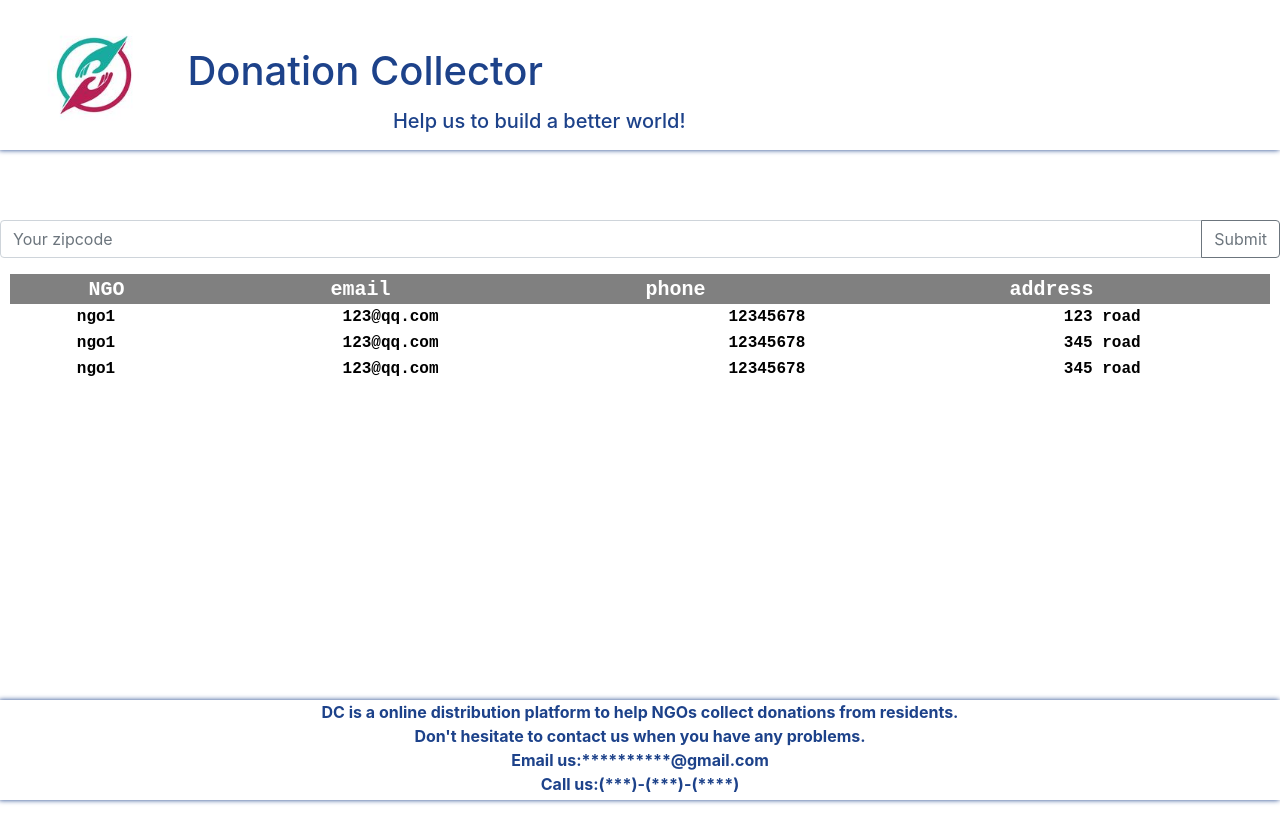
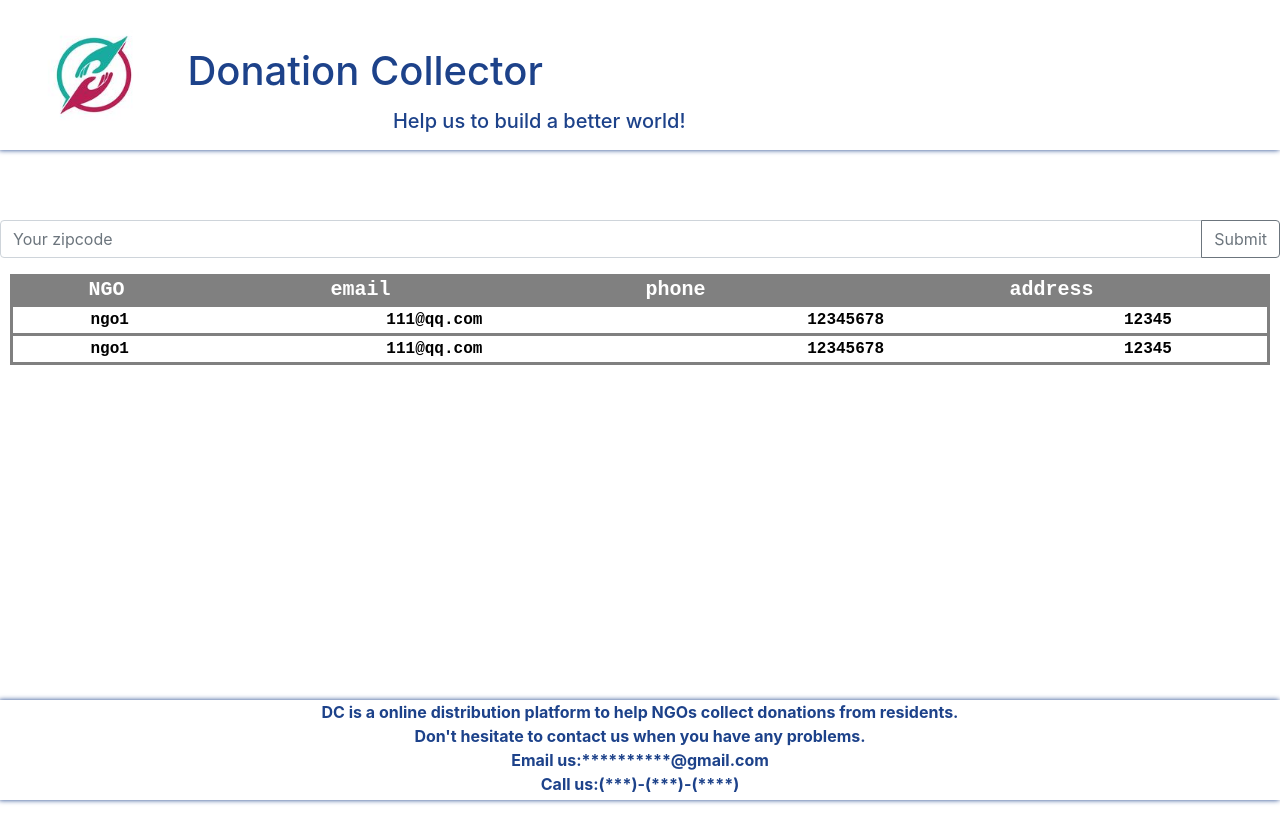
Before and after one commit to Donation-Collector/donation-collector, a React (Create React App) app: page /resident/drop in a window 1280 px wide. Built offline with nearby package versions, Linux system fonts and the light colour scheme; no server answers.

Commit message:
drop-off done

```diff
--- a/src/components/Drop-off/Body.js
+++ /dev/null
@@ -1,43 +0,0 @@
-import React, {Component} from 'react';
-import NGOInfo from './NGOInfo';
-
-class Body extends Component {
-    constructor(props) {
-        super(props);
-        this.state = {
-            data : this.props.showdropoff
-        }
-    }
-
-    render() {
-        const {data} = this.state;
-        return (
-            <body className="body">
-            <div className="div1">
-                <table className="table1">
-                    <tr>
-                        <th>NGO</th>
-                        <th>email</th>
-                        <th>phone</th>
-                        <th>address</th>
-                    </tr>
-                </table>
-            </div>
-            <div className="div2">
-                <table className="table2">
-                    {data.map(
-                        info => {
-                            return <NGOInfo
-                                key = {info.address}
-                                data = {info}
-                            />
-                        }
-                    )}
-                </table>
-            </div>
-            </body>
-        );
-    }
-}
-
-export default Body;
--- a/src/components/Drop-off/Drop-off-App.js
+++ b/src/components/Drop-off/Drop-off-App.js
@@ -1,7 +1,7 @@
 import React, {Component} from 'react';
-import Body from "./Body";
 import TopBar from "../starter-page/TopBar"
 import AboutUsMain from "../starter-page/About-us-main";
+import NGOInfo from "./NGOInfo";
 
 
 class DropOffApp extends Component {
@@ -9,9 +9,8 @@ class DropOffApp extends Component {
         super();
         this.state= {
             zipcode: '',
-            dropoff: [{NGOname: "ngo1", email:"123@qq.com", phone:"12345678", address:"123 road"},
-                {NGOname: "ngo1", email:"123@qq.com", phone:"12345678", address:"345 road"},
-                {NGOname: "ngo1", email:"123@qq.com", phone:"12345678", address:"345 road"}]
+            dropoff: [{NGOname: "ngo1", email: "111@qq.com", phone: "12345678", address: "12345"},
+                {NGOname: "ngo1", email: "111@qq.com", phone: "12345678", address: "12345"}]
         }
         this.handleChange = this.handleChange.bind(this);
         this.handleClick = this.handleClick.bind(this);
@@ -89,7 +88,8 @@ class DropOffApp extends Component {
                                 // console.log(item);
                                 // jsonTarget.push({id: item.id, email: item.email, notes: item.notes, date: item.date});
                                 jsonTarget.push({NGOname: item.name, email: item.email, phone: item.phoneNum,
-                                    address: item.address.addressLine1 + ',' + item.address.addressLine2 + ',' +item.address.city
+                                    address: item.address.addressLine1 + ',' + item.address.addressLine2 + ',' +item.address.city + ','
+                                        + item.address.zipcode
                                     });
                                  //console.log(jsonTarget);
                             });
@@ -123,7 +123,30 @@ class DropOffApp extends Component {
                         </button>
                     </div>
                 </div>
-                <Body showdropoff={this.state.dropoff}/>
+                <body className="body">
+                    <div className="div1">
+                    <table className="table1">
+                        <tr>
+                            <th>NGO</th>
+                            <th>email</th>
+                            <th>phone</th>
+                            <th>address</th>
+                        </tr>
+                    </table>
+                    </div>
+                    <div className="div2">
+                    <table className="table2">
+                        {this.state.dropoff.map(
+                            info => {
+                                return <NGOInfo
+                                    key = {info.address}
+                                    data = {info}
+                                />
+                            }
+                        )}
+                    </table>
+                    </div>
+                </body>
                 <AboutUsMain />
             </div>
         );
--- a/src/components/Drop-off/NGOInfo.js
+++ b/src/components/Drop-off/NGOInfo.js
@@ -5,7 +5,7 @@ class NgoInfo extends Component {
     render() {
         const {data} = this.props;
         return (
-            <tr>
+            <tr className="dropoff-info-table">
                 <th>{data.NGOname}</th>
                 <th>{data.email}</th>
                 <th>{data.phone}</th>
--- a/src/index.css
+++ b/src/index.css
@@ -14,7 +14,7 @@
 @import 'styles/NGO-Login/LoginForm.css';
 @import 'styles/NGO-main/NGO-Main-App.css';
 @import 'styles/NGO-main/Ngo-main-body.css';
-
+@import 'styles/Drop-off/NGOInfo.css';
 body {
   margin: 0;
   font-family: -apple-system, BlinkMacSystemFont, 'Segoe UI', 'Roboto', 'Oxygen',
--- /dev/null
+++ b/src/styles/Drop-off/NGOInfo.css
@@ -0,0 +1,3 @@
+.dropoff-info-table{
+    border-style: solid;
+}
```
